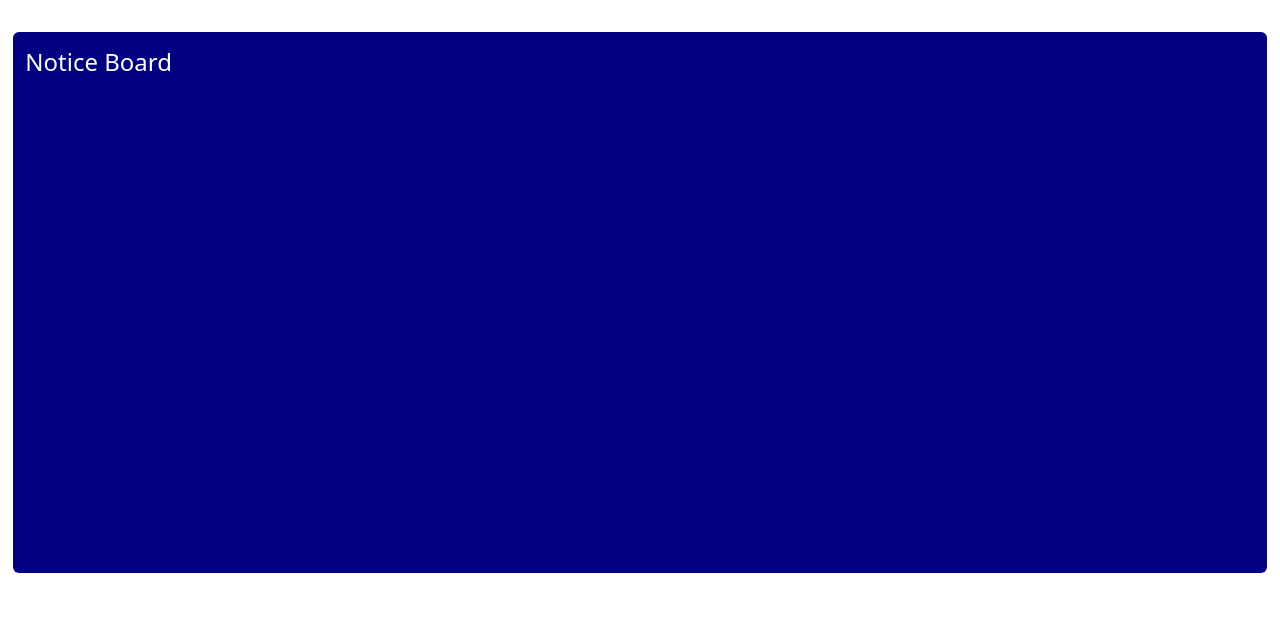
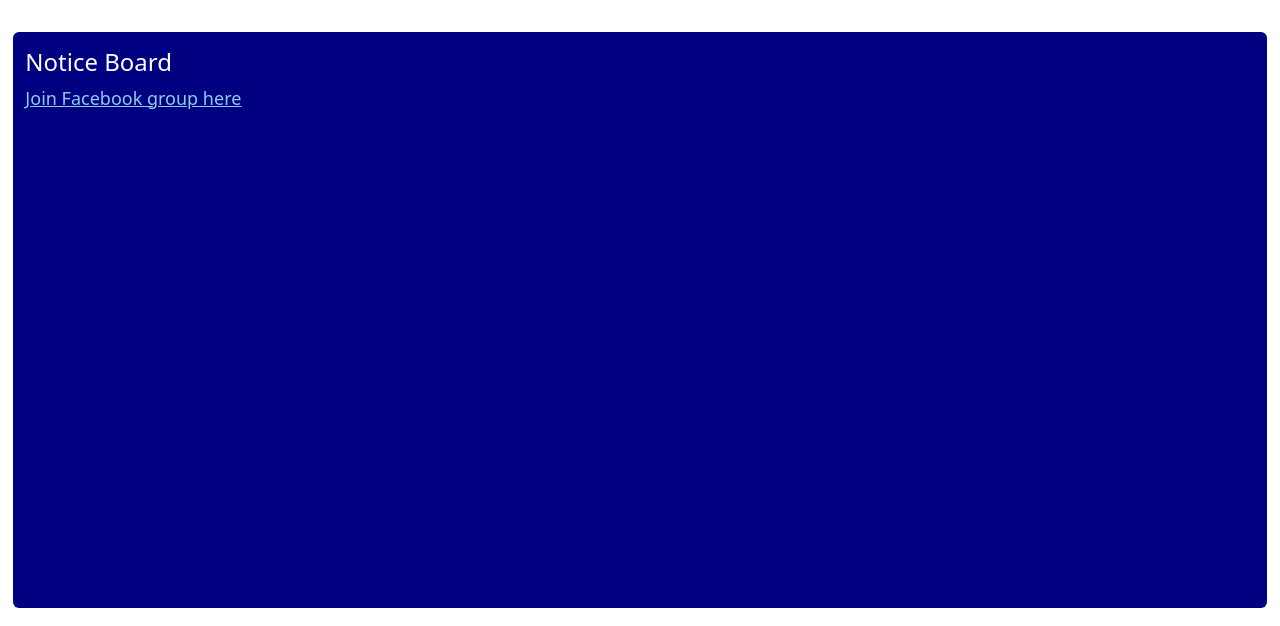
Before and after one commit to abhi4mu/ACM, a Flask app: page / in a window 1280 px wide. Shown: the part 76-702 px from the top of the page. Run offline with Flask 2, Linux system fonts and the light colour scheme; data that the repository does not hold is empty; some libraries are stand-ins or nearby versions.

Commit message:
added notice

```diff
--- a/templates/home.html
+++ b/templates/home.html
@@ -5,6 +5,7 @@
 <div class="home_notice_board">
 	<div style="margin-left: 1%;margin-top: 1em;margin-bottom: 1em; margin-right: 1%;color:white">
 		<h4>Notice Board</h4>
+		<a href="https://www.facebook.com/groups/146453640403136" style="color: skyblue; font-size: large;">Join Facebook group here</a>
 	</div>
 </div>
 
```
